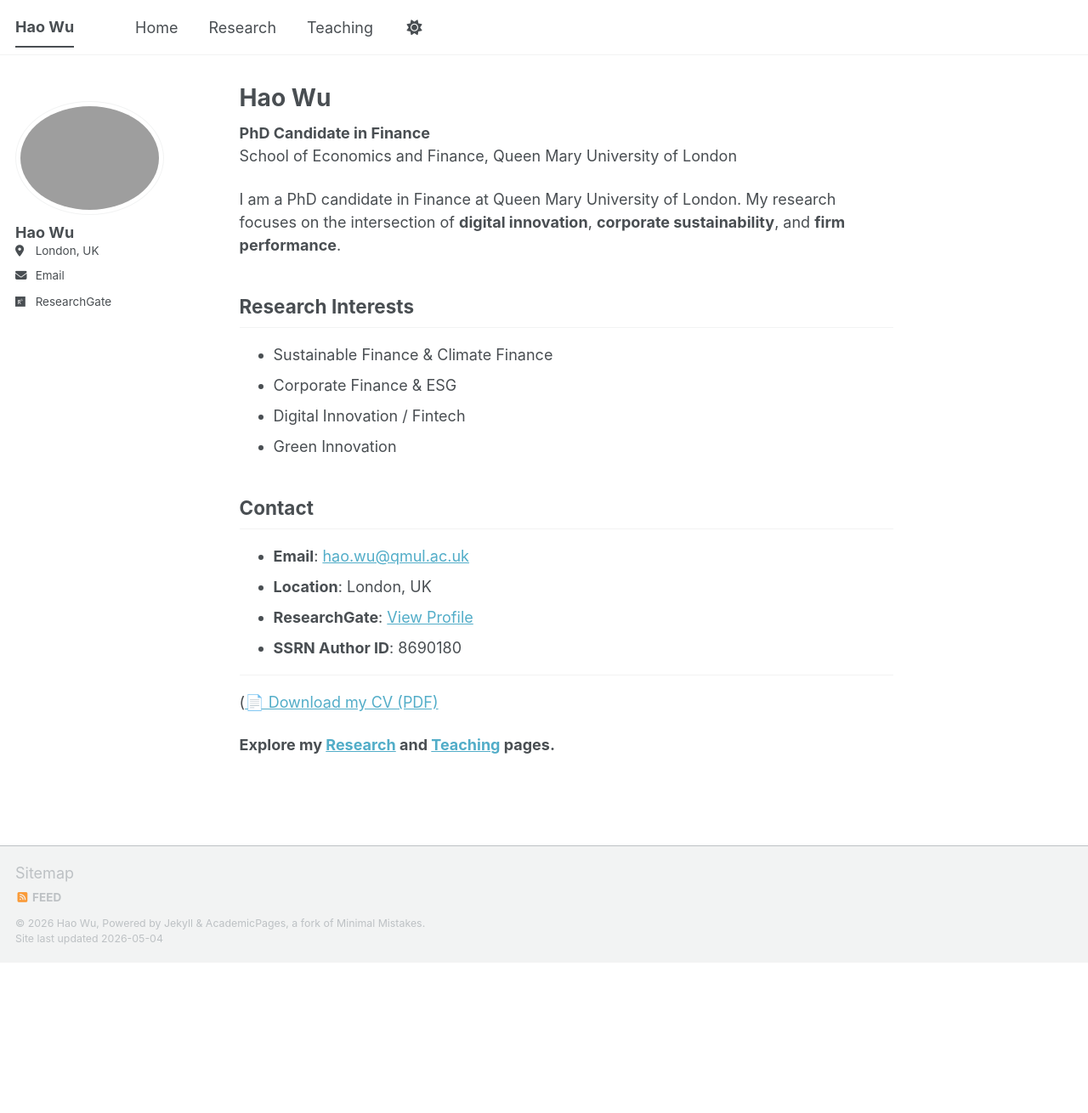
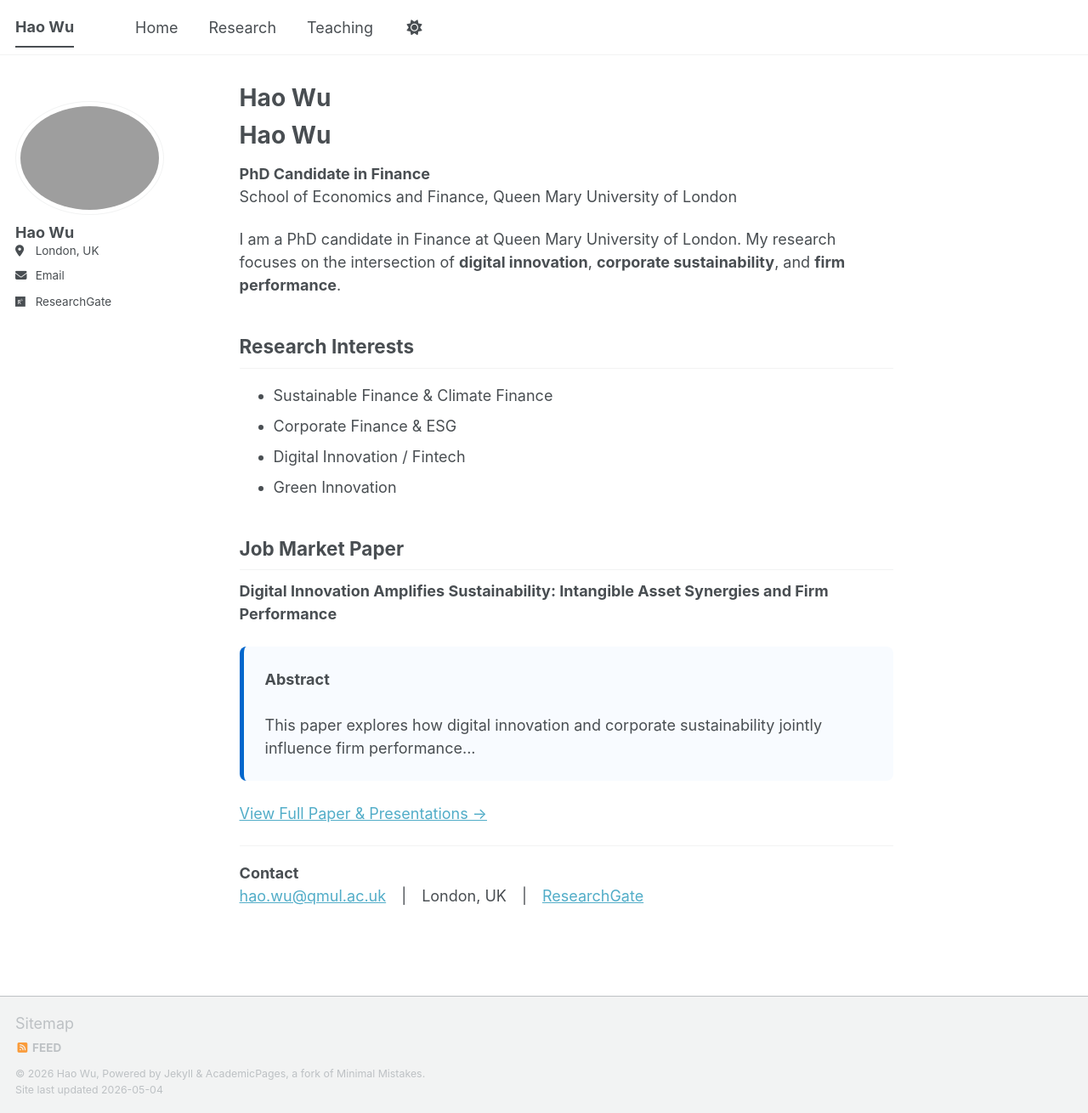
Before and after one commit to haowuqmul-cloud/haowu.github.io, a Jekyll site: the page built from index.md, in a window 1280 px wide and 1310 px high. Shown: the whole window at 85% size. Built offline with Jekyll 4.4.1, drawn with Linux system fonts in a browser that asks for light colours; a script bundle is joined from its source files by our own code; library files that are not in the unit come from our copies.

Commit message:
Update index.md with job market paper and contact details
Added job market paper section and updated contact information.

```diff
--- a/index.md
+++ b/index.md
@@ -1,9 +1,10 @@
 ---
 title: "Hao Wu"
-excerpt: "PhD Candidate in Finance at Queen Mary University of London"
+layout: single
 author_profile: true
-layout: single
 ---
+
+# Hao Wu
 
 **PhD Candidate in Finance**
 School of Economics and Finance, Queen Mary University of London
@@ -11,18 +12,24 @@ School of Economics and Finance, Queen Mary University of London
 I am a PhD candidate in Finance at Queen Mary University of London. My research focuses on the intersection of **digital innovation**, **corporate sustainability**, and **firm performance**.
 
 ## Research Interests
+
 - Sustainable Finance & Climate Finance
 - Corporate Finance & ESG
 - Digital Innovation / Fintech
 - Green Innovation
 
-## Contact
-- **Email**: [hao.wu@qmul.ac.uk](mailto:hao.wu@qmul.ac.uk)
-- **Location**: London, UK
-- **ResearchGate**: [View Profile](https://www.researchgate.net/profile/Hao-Wu-501)
-- **SSRN Author ID**: 8690180
+## Job Market Paper
+
+**Digital Innovation Amplifies Sustainability: Intangible Asset Synergies and Firm Performance**
+
+<div style="background:#f8fbff; border-left:5px solid #0066cc; padding:25px; border-radius:8px; margin:25px 0;">
+  <strong>Abstract</strong><br><br>
+  This paper explores how digital innovation and corporate sustainability jointly influence firm performance...
+</div>
+
+[View Full Paper & Presentations →](/research/)
 
 ---
-([📄 Download my CV (PDF)](files/Hao_Wu_CV.pdf)
 
-**Explore my [Research](/research/) and [Teaching](/teaching/) pages.**
+**Contact**
+[hao.wu@qmul.ac.uk](mailto:hao.wu@qmul.ac.uk) | London, UK | [ResearchGate](https://www.researchgate.net/profile/Hao-Wu-501)
```
